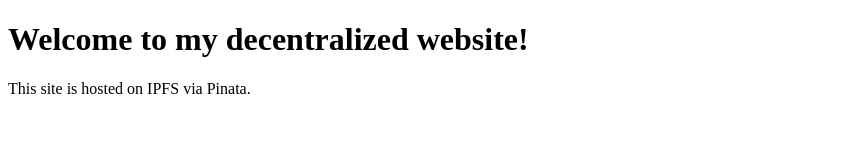
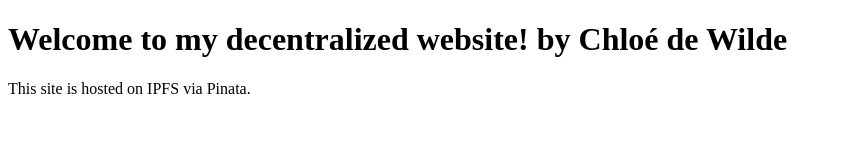
Before and after one commit to Chloedw1302/Workshop2_deWilde, a plain HTML site: page index.html in a window 1280 px wide. Shown: the whole page, without its empty margins (0-842 px from the left). Drawn offline with Linux system fonts and the light colour scheme.

Commit message:
Updated index.html

```diff
--- a/index.html
+++ b/index.html
@@ -6,7 +6,7 @@
     <title>My Decentralized Website</title>
 </head>
 <body>
-    <h1>Welcome to my decentralized website!</h1>
+    <h1>Welcome to my decentralized website! by Chloé de Wilde</h1>
     <p>This site is hosted on IPFS via Pinata.</p>
 </body>
 </html>
```
